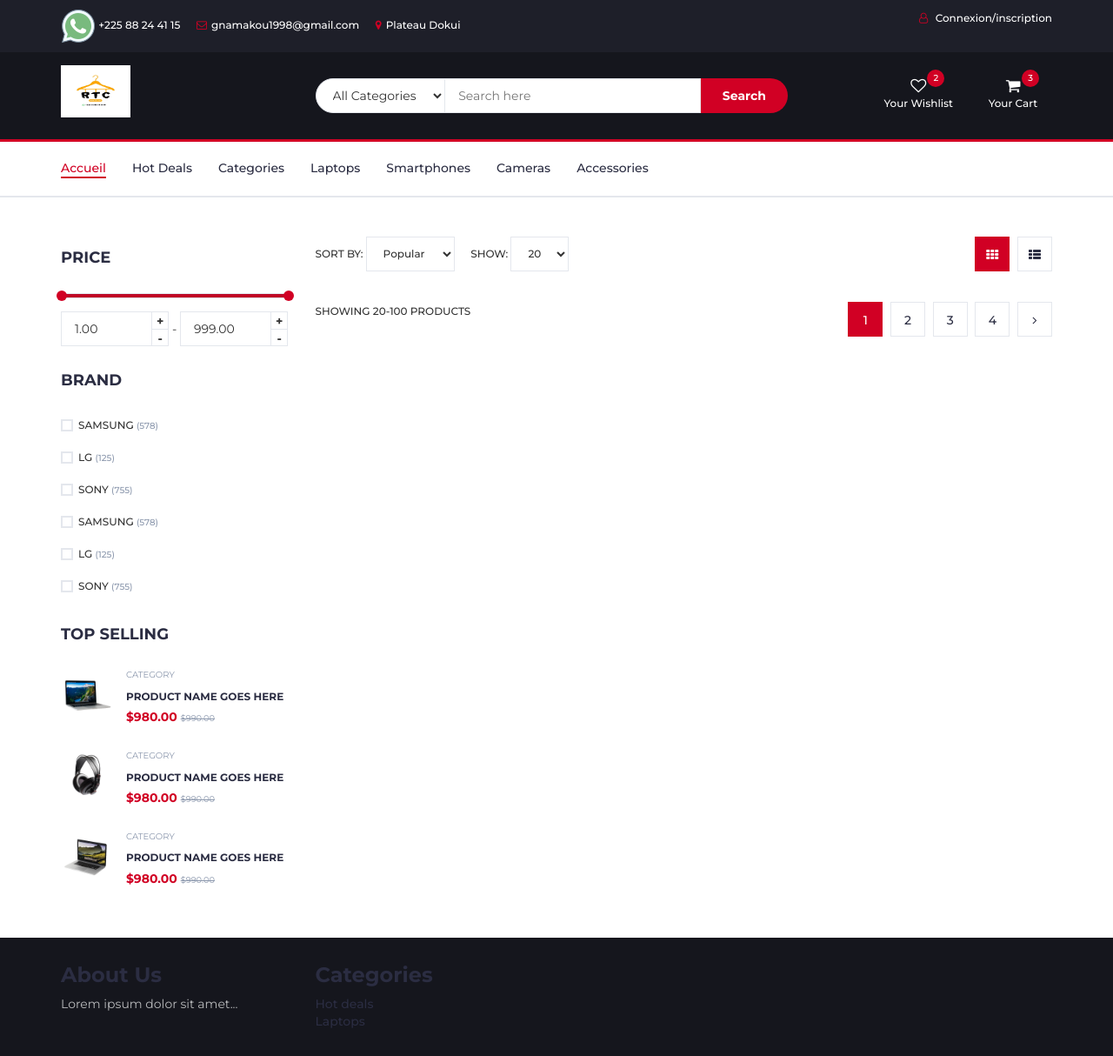
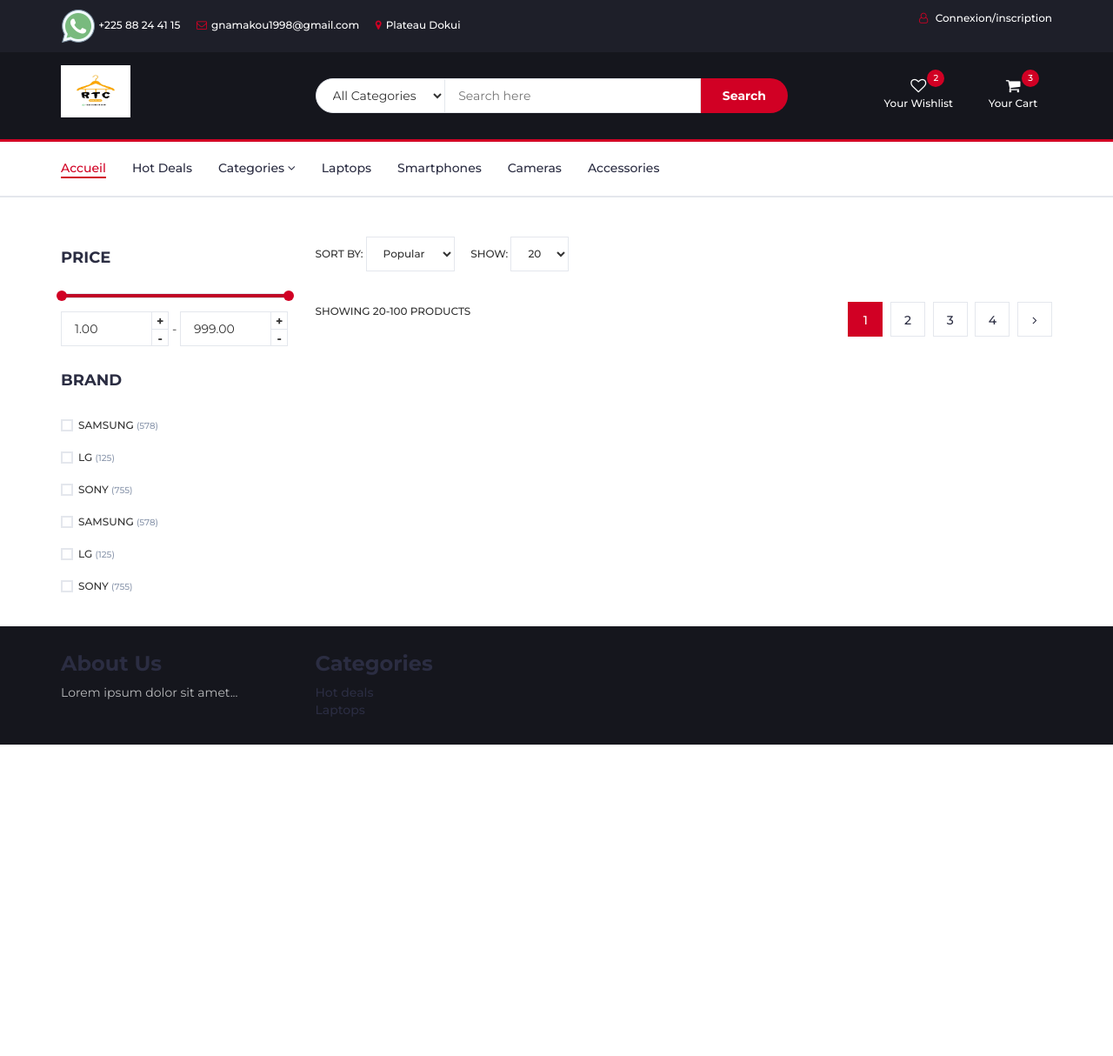
Before and after one commit to danzo-git/projet-client, a Symfony app: template templates/home/showCollectionProduct.html.twig in a window 1280 px wide. Shown: the whole page at 87% size. After the commit the page ends 856 px from the top, so only its background shows below. Run offline with Twig, Linux system fonts and the light colour scheme; the template is opened without the code that fills it, so the values that code supplies are empty; some libraries are stand-ins or nearby versions.

Commit message:
fin affichage

```diff
--- a/public/css/style.css
+++ b/public/css/style.css
@@ -1073,7 +1073,11 @@ textarea.input {
   opacity: 1;
   visibility: visible;
 }
-
+/****************************/
+
+
+
+/****************************/
 
 /*----------------------------*\
 	Widget product
--- a/templates/home/showCollectionProduct.html.twig
+++ b/templates/home/showCollectionProduct.html.twig
@@ -108,43 +108,7 @@
 						</div>
 						<!-- /aside Widget -->
 
-						<!-- aside Widget -->
-						<div class="aside">
-							<h3 class="aside-title">Top selling</h3>
-							<div class="product-widget">
-								<div class="product-img">
-									<img src="./img/product01.png" alt="">
-								</div>
-								<div class="product-body">
-									<p class="product-category">Category</p>
-									<h3 class="product-name"><a href="#">product name goes here</a></h3>
-									<h4 class="product-price">$980.00 <del class="product-old-price">$990.00</del></h4>
-								</div>
-							</div>
 
-							<div class="product-widget">
-								<div class="product-img">
-									<img src="./img/product02.png" alt="">
-								</div>
-								<div class="product-body">
-									<p class="product-category">Category</p>
-									<h3 class="product-name"><a href="#">product name goes here</a></h3>
-									<h4 class="product-price">$980.00 <del class="product-old-price">$990.00</del></h4>
-								</div>
-							</div>
-
-							<div class="product-widget">
-								<div class="product-img">
-									<img src="./img/product03.png" alt="">
-								</div>
-								<div class="product-body">
-									<p class="product-category">Category</p>
-									<h3 class="product-name"><a href="#">product name goes here</a></h3>
-									<h4 class="product-price">$980.00 <del class="product-old-price">$990.00</del></h4>
-								</div>
-							</div>
-						</div>
-						<!-- /aside Widget -->
 					</div>
 					<!-- /ASIDE -->
 
@@ -169,10 +133,7 @@
 									</select>
 								</label>
 							</div>
-							<ul class="store-grid">
-								<li class="active"><i class="fa fa-th"></i></li>
-								<li><a href="#"><i class="fa fa-th-list"></i></a></li>
-							</ul>
+
 						</div>
 						<!-- /store top filter -->
 
@@ -190,9 +151,9 @@
 										</div>
 									</div>
 									<div class="product-body">
-										<p class="product-category">Category</p>
+										<p class="product-category">{{allProduct.subCategories.getValues[0].name}}</p>
 										<h3 class="product-name"><a href="#">{{allProduct.name}}</a></h3>
-										<h4 class="product-price">$980.00 <del class="product-old-price">$990.00</del></h4>
+										<h4 class="product-price">{{allProduct.price}} francs cfa</h4>
 										<div class="product-rating">
 											<i class="fa fa-star"></i>
 											<i class="fa fa-star"></i>
@@ -250,4 +211,44 @@
 			<!-- /container -->
 		</div>
 		<!-- /SECTION -->
+
+
+		<style>
+
+			/* Style du conteneur d'image */
+		.product-img {
+			height: 250px; /* Hauteur fixe pour la zone d'image */
+			width: 100%;
+			overflow: hidden;
+			position: relative;
+		}
+
+		/* Style de l'image */
+		.product-img img {
+			width: 100%;
+			height: 100%;
+			object-fit: contain; /* 'contain' pour garantir que l'image soit visible en entier */
+		}
+
+		/* Style pour le corps du produit */
+		.product-body {
+			padding: 15px;
+			flex-grow: 1;
+			display: flex;
+			flex-direction: column;
+		}
+		.shop{
+			height: 250px; /* Hauteur fixe pour la zone d'image */
+			width: 100%;
+			overflow: hidden;
+			position: relative;
+		}
+
+		.shop shop-img{
+			width: 100%;
+			height: 100%;
+			object-fit: contain;
+		}
+
+		</style>
 {% endblock %}
--- a/templates/partials/navigation.html.twig
+++ b/templates/partials/navigation.html.twig
@@ -4,16 +4,62 @@
             <ul class="main-nav nav navbar-nav">
                 <li class="active"><a href="{{ path('app_home') }}">Accueil</a></li>
                 <li><a href="#">Hot Deals</a></li>
-                <li><a href="#">Categories</a></li>
+                <li class="dropdown">
+                    <a href="#">Categories <i class="fa fa-angle-down"></i></a>
+                    <ul class="dropdown-menu">
+                        <li><a href="#">Laptops</a></li>
+                        <li><a href="#">Smartphones</a></li>
+                        <li><a href="#">Cameras</a></li>
+                        <li><a href="#">Accessories</a></li>
+                        <li class="dropdown-submenu">
+                            <a href="#">More Categories <i class="fa fa-angle-right"></i></a>
+                            <ul class="dropdown-menu">
+                                <li><a href="#">Subcategory 1</a></li>
+                                <li><a href="#">Subcategory 2</a></li>
+                                <li><a href="#">Subcategory 3</a></li>
+                            </ul>
+                        </li>
+                    </ul>
+                </li>
                 <li><a href="#">Laptops</a></li>
                 <li><a href="#">Smartphones</a></li>
                 <li><a href="#">Cameras</a></li>
                 <li><a href="#">Accessories</a></li>
-{% if  is_granted("ROLE_ADMIN")   %}
-    <li><a href="{{path('app_admin_dashboard')}}">Dashboard</a></li>
-{% endif %}
-
+                {% if is_granted("ROLE_ADMIN") %}
+                    <li><a href="{{ path('app_admin_dashboard') }}">Dashboard</a></li>
+                {% endif %}
             </ul>
         </div>
     </div>
 </nav>
+
+<style>
+/* Style de base pour les menus déroulants */
+.dropdown-menu {
+    display: none;
+    position: absolute;
+    background-color: #f9f9f9;
+    min-width: 160px;
+    box-shadow: 0px 8px 16px 0px rgba(0,0,0,0.2);
+    z-index: 1;
+}
+
+.dropdown:hover .dropdown-menu {
+    display: block;
+}
+
+/* Style pour les sous-menus */
+.dropdown-submenu {
+    position: relative;
+}
+
+.dropdown-submenu .dropdown-menu {
+    top: 0;
+    left: 100%;
+    margin-top: -1px;
+}
+
+.dropdown-submenu:hover .dropdown-menu {
+    display: block;
+}
+</style>
```
